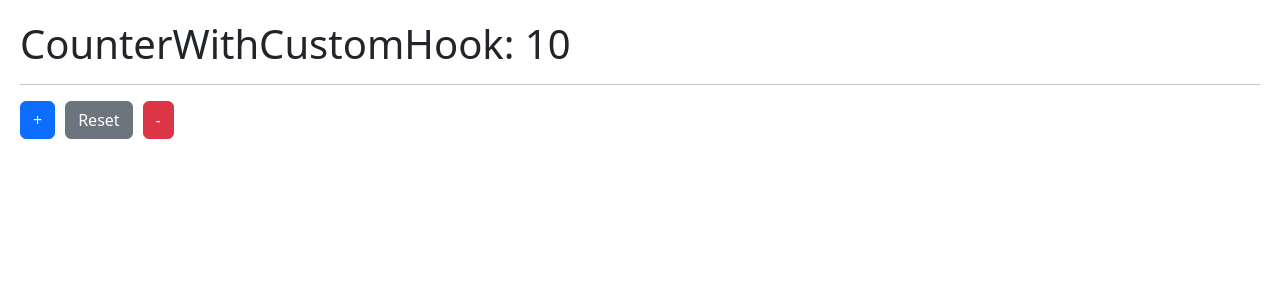
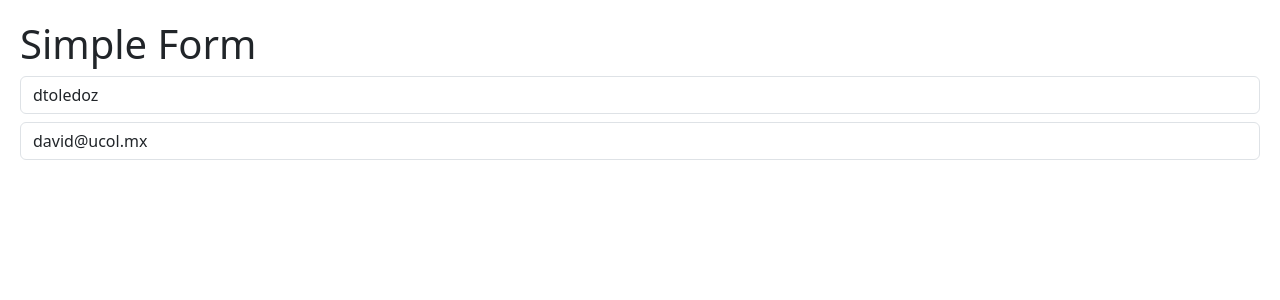
Before and after one commit to toledodavid/react-05-hook-app-vite, a React (Vite) app: page / in a window 1280 px wide. Shown: the top 300 px of the page. Built offline with nearby package versions, Linux system fonts and the light colour scheme.

Commit message:
Create SimpleForm component and implement onInputChange to get input values

```diff
--- /dev/null
+++ b/src/02-useEffect/SimpleForm.jsx
@@ -0,0 +1,41 @@
+import { useEffect, useState } from "react";
+
+export const SimpleForm = () => {
+
+  const [formState, setFormState] = useState({username: 'dtoledoz', email: 'david@ucol.mx'});
+
+  const {username, email} = formState;
+
+  const onInputChange = ({target}) => {
+    const {name, value} = target;
+
+    setFormState({
+      ...formState,
+      [name]: value
+    });
+  }
+
+  useEffect(() => {
+    console.log('useEffect called');
+  });
+
+   return(
+    <>
+      <h1>Simple Form</h1>
+
+      <input type="text"
+              className="form-control"
+              placeholder="Username"
+              name="username"
+              value={username}
+              onChange={onInputChange} />
+
+      <input type="email"
+              className="form-control mt-2"
+              placeholder="david@ucol.mx"
+              name="email"
+              value={email}
+              onChange={onInputChange} />
+    </>
+   );
+}
--- a/src/main.jsx
+++ b/src/main.jsx
@@ -3,12 +3,14 @@
 // import { HooksApp } from './HooksApp';
 import './index.css';
 // import { CounterApp } from './01-useState/CounterApp';
-import { CounterWithCustomHook } from './01-useState/CounterWithCustomHook';
+// import { CounterWithCustomHook } from './01-useState/CounterWithCustomHook';
+import { SimpleForm } from './02-useEffect/SimpleForm';
 
 ReactDOM.createRoot(document.getElementById('root')).render(
   <React.StrictMode>
     {/* <HooksApp /> */}
     {/* <CounterApp /> */}
-    <CounterWithCustomHook />
+    {/* <CounterWithCustomHook /> */}
+    <SimpleForm />
   </React.StrictMode>,
 );
```
